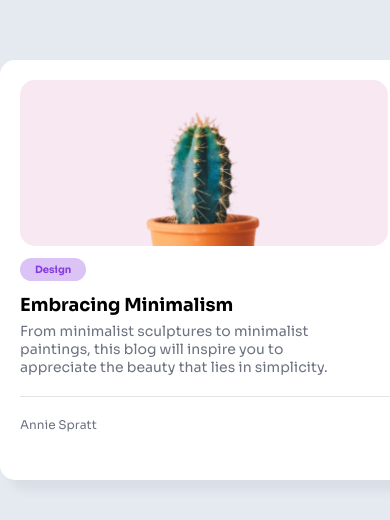
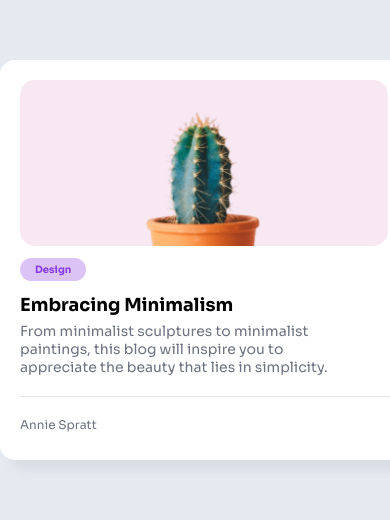
Before and after one commit to Sakib928/minimal-blog-card, a plain HTML site: page index.html in a window 390 px wide. Shown: the part 104-624 px from the top of the page. Drawn offline with Linux system fonts and the light colour scheme.

Commit message:
minor changes

```diff
--- a/styles/index.css
+++ b/styles/index.css
@@ -9,7 +9,7 @@
     padding: 20px;
     margin-top: 164px;
     box-sizing: border-box;
-    height: 420px;
+    height: 400px;
     width: 412px;
     background: #FFFFFF;
     border-radius: 15px;
@@ -42,7 +42,6 @@ hr {
 .title {
     margin-top: 16px;
     margin-bottom: 6px;
-    font-family: sora;
     font-size: 1.125rem;
     background: #FFFFFF;
 }
@@ -69,7 +68,7 @@ hr {
         padding: 20px;
         margin-top: 164px;
         box-sizing: border-box;
-        height: 420px;
+        height: 400px;
         width: 412px;
         background: #FFFFFF;
         border-radius: 15px;
```
